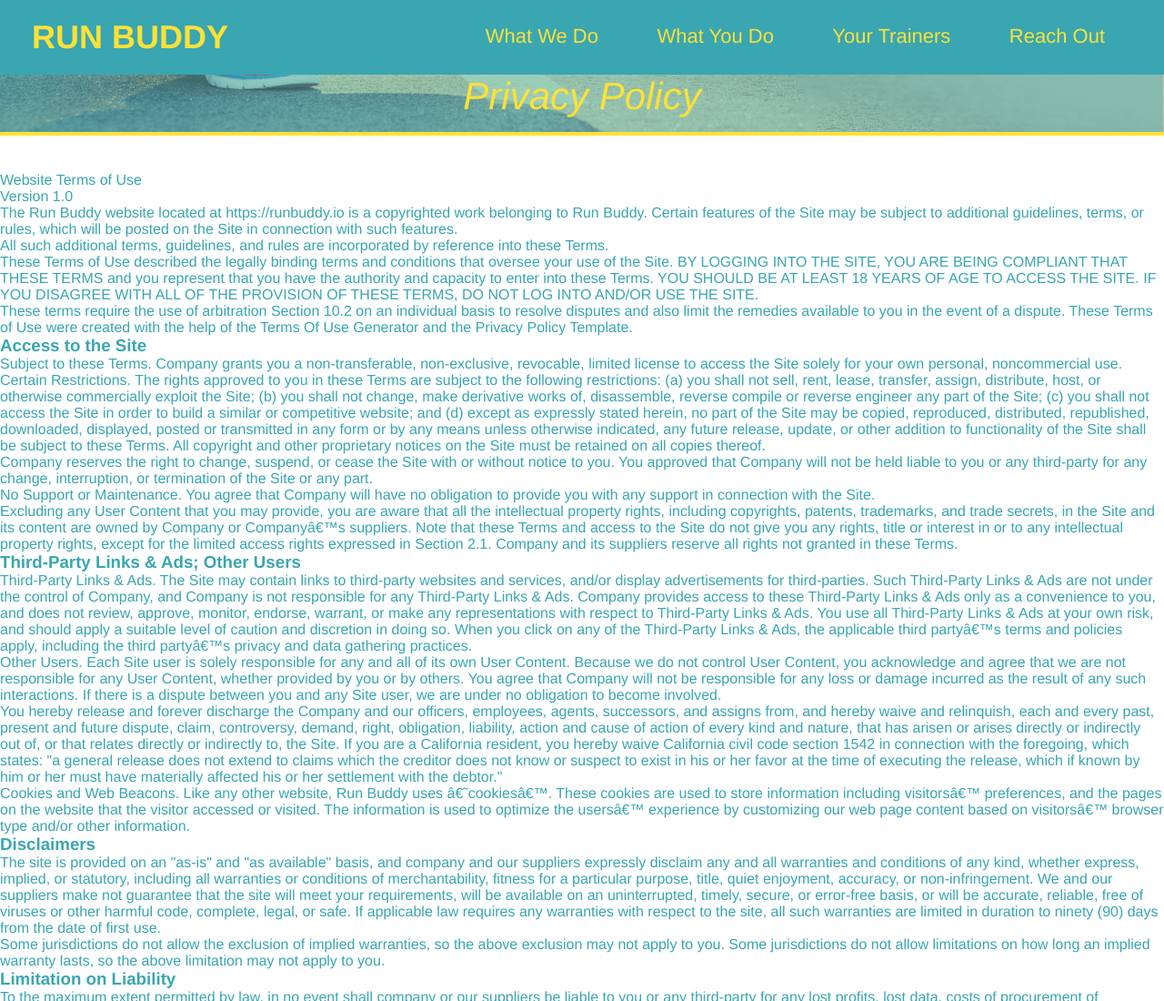
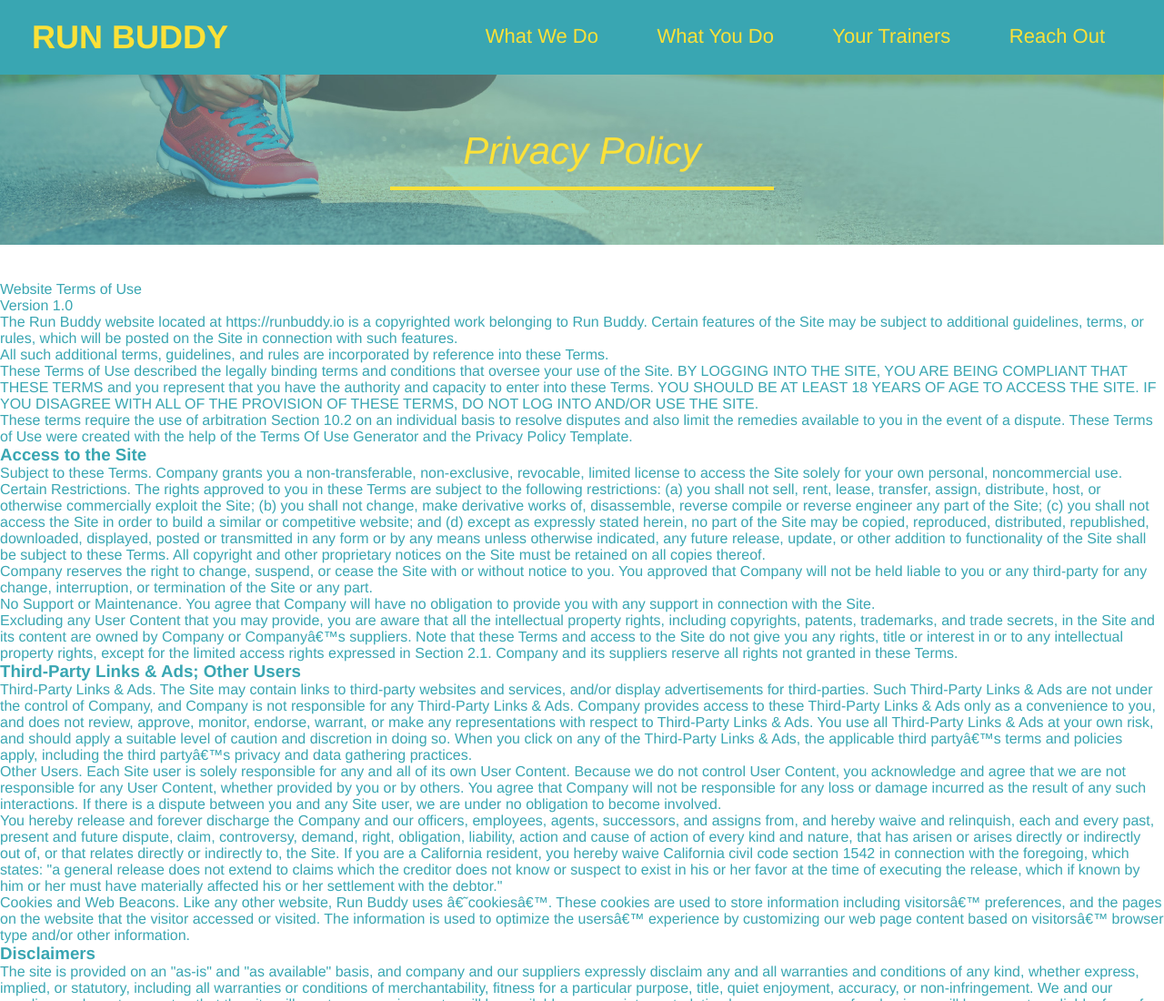
Before and after one commit to geneskit/run-buddy, a plain HTML site: page privacy-policy.html in a window 1280 px wide. Shown: the top 1100 px of the page at 91% size. Drawn offline with Linux system fonts and the light colour scheme.

Commit message:
fixed heading error for privacy policy page

```diff
--- a/assets/css/secondary-styles.css
+++ b/assets/css/secondary-styles.css
@@ -7,7 +7,7 @@
 
   .page-title {
     color: #fce138;
-    display: inline block;
+    display: inline-block;
     border-bottom: 4px solid #fce138;
     padding: 0 80px 15px 80px;
     font-weight: normal;
--- a/assets/css/style.css
+++ b/assets/css/style.css
@@ -66,7 +66,7 @@
 }
 
 section {
-    padding: 60;
+    padding: 60px;
 }
 
 .hero {
```
